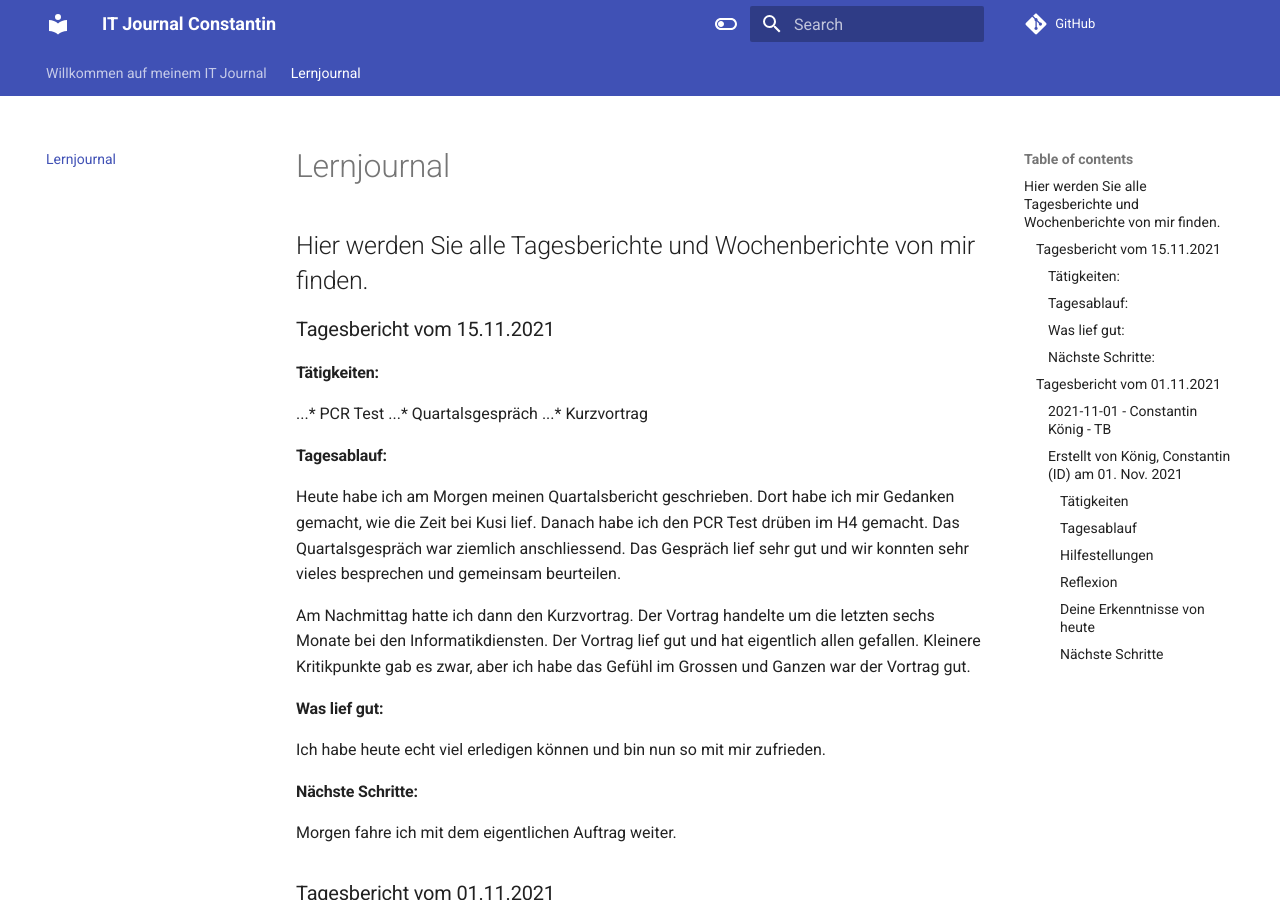
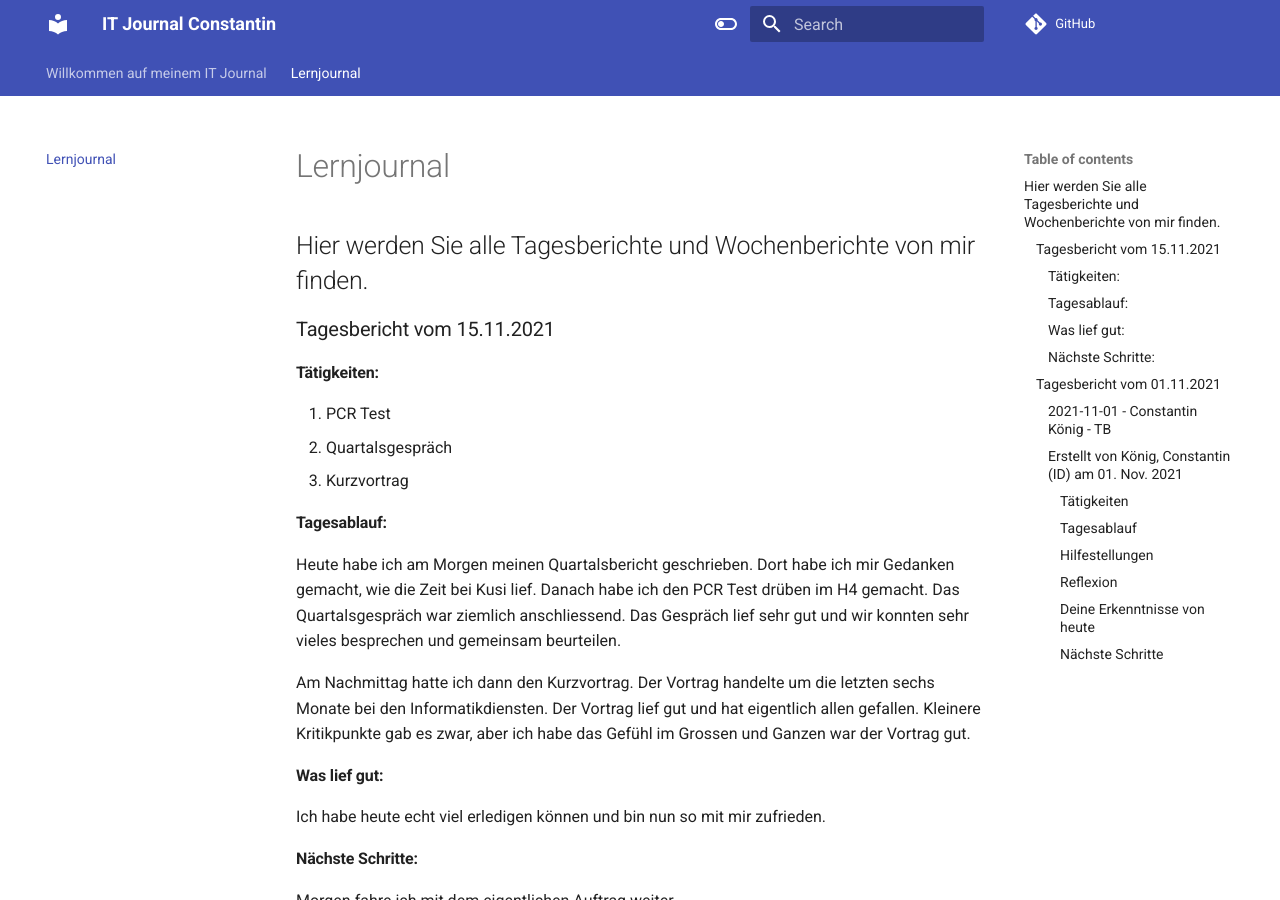
Before and after one commit to constantin-koenig/ITjournal, an MkDocs documentation site: the page built from docs/lernjournal.md, in a window 1280 px wide and 900 px high. Built offline with MkDocs 1.6.1 and Material for MkDocs 9.7.7, drawn with Linux system fonts in a browser that asks for light colours; comment, search, counter and statistics services are not loaded; some of the changed lines change nothing that is shown.

Commit message:
Änderungen Liste

```diff
--- a/docs/lernjournal.md
+++ b/docs/lernjournal.md
@@ -6,9 +6,9 @@
 
 ####Tätigkeiten:
 
-...* PCR Test
-...* Quartalsgespräch
-...* Kurzvortrag
+1. PCR Test
+2. Quartalsgespräch
+3. Kurzvortrag
 
 #### Tagesablauf:
 
```
